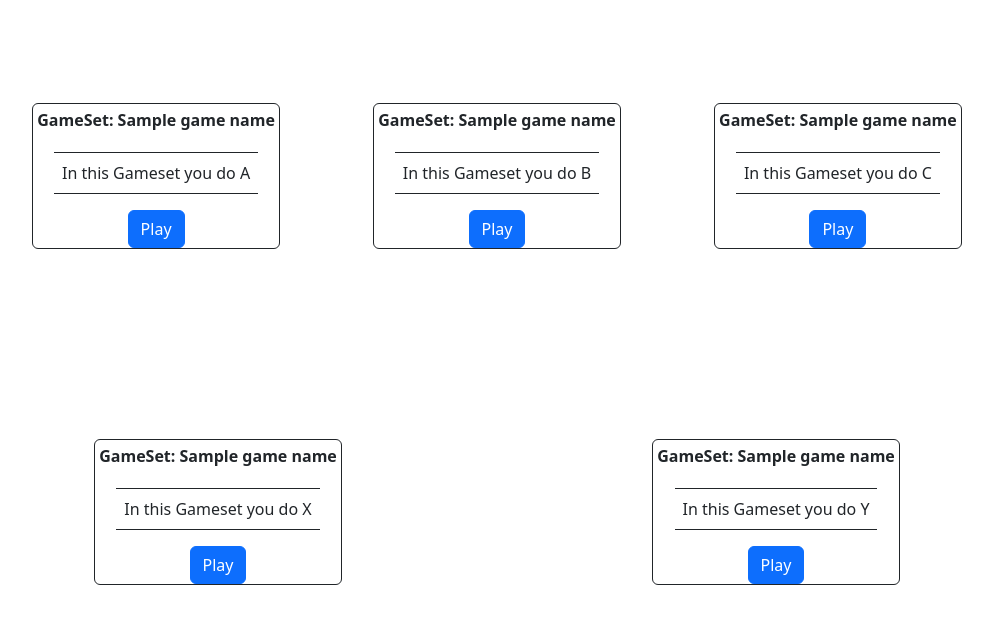
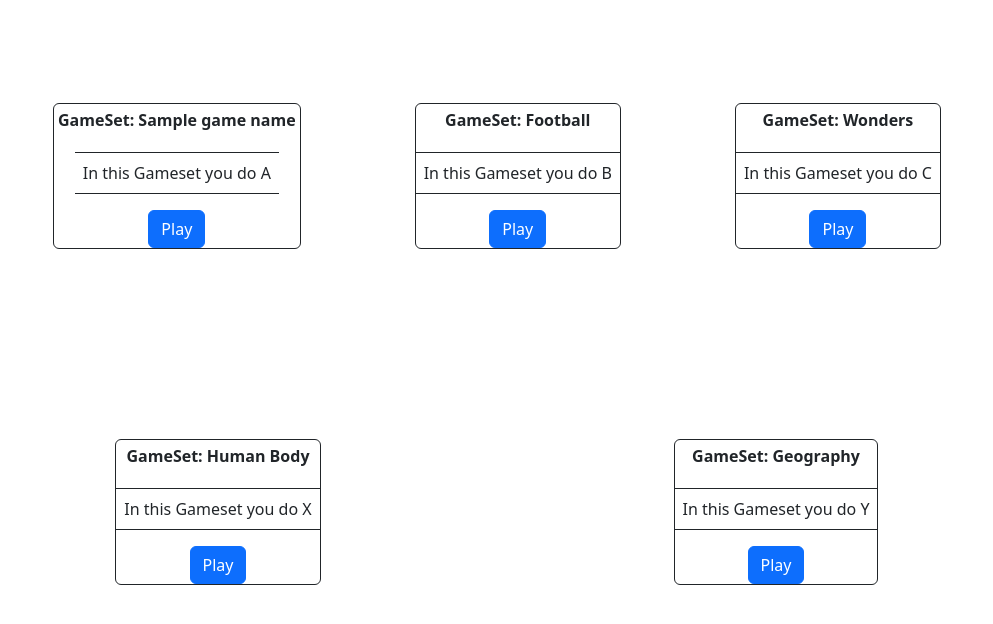
Before and after one commit to IkeTurtle/gamedle, a Flask app: template templates/game_set_play.html in a window 1280 px wide. Shown: the part 56-680 px from the top of the page, without its empty margins (143-1136 px from the left). Run offline with Flask 3, Linux system fonts and the light colour scheme; the template is opened without the code that fills it: most values are stand-ins (such as "Sample title", 1, 10 or a date in 2020); some libraries are stand-ins or nearby versions.

Commit message:
Finished touches for presentation

```diff
--- a/templates/game_set_play.html
+++ b/templates/game_set_play.html
@@ -60,7 +60,7 @@
                         <div class="border border-dark border-1 rounded-2">
                             <div class="vstack gap-3 align-items-center">
 
-                                <div class="p-1 fw-bold">GameSet: {{ game_name }}</div>
+                                <div class="p-1 fw-bold">GameSet: Football</div>
                                     <div class="border border-dark border-1 border-start-0 border-end-0">
                                     <div class="p-2">In this Gameset you do B</div>
                                     </div>
@@ -72,7 +72,7 @@
                     <div class="d-flex w-30 flex-column align-items-center">
                         <div class="border border-dark border-1 rounded-2">
                             <div class="vstack gap-3 align-items-center">
-                                <div class="p-1 fw-bold">GameSet: {{ game_name }}</div>
+                                <div class="p-1 fw-bold">GameSet: Wonders</div>
                                     <div class="border border-dark border-1 border-start-0 border-end-0">
                                     <div class="p-2">In this Gameset you do C</div>
                                     </div>
@@ -85,7 +85,7 @@
                     <div class="d-flex w-50 flex-column align-items-center">
                         <div class="border border-dark border-1 rounded-2">
                             <div class="vstack gap-3 align-items-center">
-                                <div class="p-1 fw-bold">GameSet: {{ game_name }}</div>
+                                <div class="p-1 fw-bold">GameSet: Human Body</div>
                                     <div class="border border-dark border-1 border-start-0 border-end-0">
                                     <div class="p-2">In this Gameset you do X</div>
                                     </div>
@@ -96,11 +96,11 @@
                     <div class="d-flex w-50 flex-column align-items-center">
                         <div class="border border-dark border-1 rounded-2">
                             <div class="vstack gap-3 align-items-center">
-                                <div class="p-1 fw-bold">GameSet: {{ game_name }}</div>
+                                <div class="p-1 fw-bold">GameSet: Geography</div>
                                     <div class="border border-dark border-1 border-start-0 border-end-0">
                                     <div class="p-2">In this Gameset you do Y</div>
                                     </div>
-                                <a class="btn btn-primary" href="{{ url_for('game_set', game_id=game_id, round=1) }}" >Play</a>
+                                <a class="btn btn-primary" href="../Gameset5/1" >Play</a>
                             </div>
                         </div>
                     </div>
```
Also changed, not shown: templates/game_set.html (+7 -5 lines).
